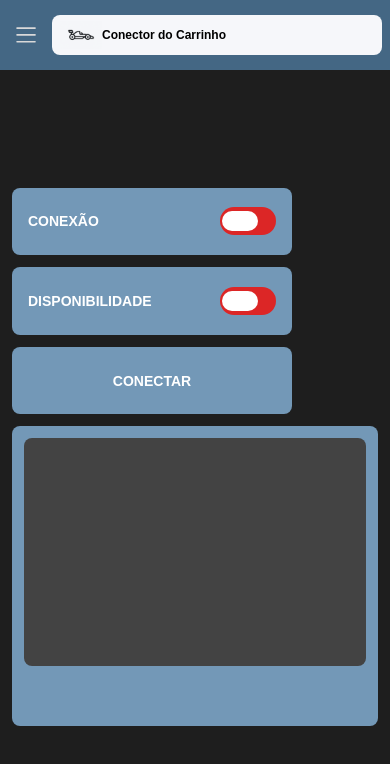
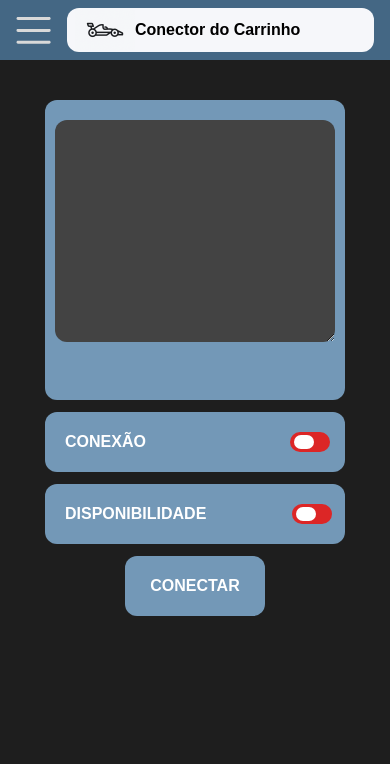
Before and after one commit to PI1-2025-FCTE/2025.2-PI-Front, a Next.js app in the folder src/: page / in a window 390 px wide. Shown: the top 764 px of the page. Built offline with nearby package versions, Linux system fonts and the light colour scheme; what @gradin/tailwindcss-scrollbar would draw is missing.

Commit message:
Responsive Components
I've implemented the code that turns the components in responsive components.

```diff
--- a/src/app/components/Button.tsx
+++ b/src/app/components/Button.tsx
@@ -5,8 +5,8 @@ type ButtonProps = {
 
 export default function Button({onClick, text}: ButtonProps ) {
     return(
-        <button onClick={onClick} className="h-[8vh] min-h-[60px] max-h-[70px] w-full max-w-[280px] bg-[#7398B7] rounded-lg flex items-center justify-center transition hover:scale-[1.02] flex-shrink-0">
-            <h1 className="text-white font-bold text-sm sm:text-base">{text}</h1>
+        <button onClick={onClick} className="h-[60px] w-[140px] lg:h-[100px] lg:w-[400px] bg-[#7398B7] rounded-xl flex items-center justify-center transition hover:scale-[1.02]">
+            <h1 className="text-white font-bold lg:text-[25px]">{text}</h1>
         </button>
     );
 }
--- a/src/app/components/Details.tsx
+++ b/src/app/components/Details.tsx
@@ -4,8 +4,8 @@ type DetailsProps = {
 
 export default function Details({text}: DetailsProps) {
     return(
-        <div className="flex-1 min-h-0 bg-[#434343] rounded-lg mx-3 mb-3 overflow-y-auto scrollbar scrollbar-thumb-[#7398B7] scrollbar-track-[#434343]">
-            <p className="text-white p-3 sm:p-4 text-xs sm:text-sm leading-relaxed">{text}</p>
+        <div className="mt-2.5 bg-[#434343] rounded-xl h-[195px] w-[280px] lg:h-[480px] lg:w-[350px] xl:w-[610px]  2xl:h-[570px] 2xl:w-[880px] overflow-y-auto">
+            <p className="text-white p-5 text-justify">{text}</p>
         </div>
     );
 }
--- /dev/null
+++ b/src/app/components/DownloadButton.tsx
@@ -0,0 +1,11 @@
+type DownloadButtonProps = {
+    text: string;
+}
+
+export default function DownloadButton({text}: DownloadButtonProps ) {
+    return(
+        <div className="h-[50px] w-[300px] lg:h-[100px] lg:w-[400px] bg-[#7398B7] rounded-xl flex items-center justify-center transition hover:scale-[1.02]">
+            <h1 className="text-white font-bold lg:text-[25px]">{text}</h1>
+        </div>
+    );
+}
--- a/src/app/components/Header.tsx
+++ b/src/app/components/Header.tsx
@@ -8,17 +8,17 @@ type HeaderProps = {
 
 export default function Header({onClick}: HeaderProps) {
     return(
-        <header className="h-[10vh] min-h-[60px] max-h-[70px] w-full bg-[#446784] flex items-center px-2 sm:px-4 flex-shrink-0">
-            <button onClick={onClick} className="px-2 sm:px-7 transition hover:scale-110 flex-shrink-0">
-                <SlMenu className="text-[#D9D9D9] text-[20px] sm:text-[25px]"/>
+        <header className="h-[60px] w-full bg-[#446784] flex items-center">
+            <button onClick={onClick} className="px-4 md:px-7 transition hover:scale-110">
+                <SlMenu className=" text-[#D9D9D9] text-[35px]"/>
             </button>
-            <div className="h-10 flex-1 max-w-full bg-[#F6F7FA] flex rounded-lg items-center ml-2 sm:ml-0">
+            <div className="mr-4 h-11 w-[1435px] bg-[#F6F7FA] flex rounded-xl items-center">
                 <img
                     src="/image.png"
                     alt="Conector"
-                    className="pl-2 sm:pl-4 h-7 sm:h-9"
+                    className="pl-2 h-10"
                 />
-                <h1 className="font-bold text-xs sm:text-sm truncate">Conector do Carrinho</h1>
+                <h1 className="font-bold">Conector do Carrinho</h1>
             </div>
         </header>
     );
--- a/src/app/components/RouteBox.tsx
+++ b/src/app/components/RouteBox.tsx
@@ -1,3 +1,4 @@
+
 import Link from "next/link";
 
 type RouteBoxProps = {
@@ -7,8 +8,8 @@ type RouteBoxProps = {
 export function RouteBox({index}: RouteBoxProps) {
     return(
         <Link href={`/route/${index}`}>
-            <button className="h-[50px] sm:h-[55px] w-full bg-[#7398B7] text-white font-bold flex justify-start items-center pl-4 rounded-lg transition hover:scale-[1.02] hover:bg-[#8AA8C7] text-sm">
-                Rota {index}
+            <button className="h-[80px] w-full md:w-[400px] bg-[#7398B7] text-white font-bold flex justify-start items-center pl-10 rounded-xl transition hover:scale-[1.02]">
+                PERCURSO {index}
             </button>
         </Link>
     );
--- a/src/app/components/StatusSection.tsx
+++ b/src/app/components/StatusSection.tsx
@@ -5,14 +5,14 @@ type StatusSectionProps = {
 
 export function ConnectionStatus({onClick, evaluate}: StatusSectionProps) {
     return(
-        <div onClick={onClick}  className="h-[8vh] min-h-[60px] max-h-[70px] w-full max-w-[280px] bg-[#7398B7] rounded-lg flex items-center justify-between px-4 cursor-pointer flex-shrink-0">
-            <h1 className="text-white font-bold text-sm sm:text-base">CONEXÃO</h1>
+        <div onClick={onClick}  className="h-[60px] w-[300px] lg:h-[100px] lg:w-[400px] bg-[#7398B7] rounded-xl flex items-center gap-36 lg:gap-40">
+            <h1 className="pl-5 text-white font-bold lg:text-[25px]">CONEXÃO</h1>
             {evaluate ?
-            (<div className="h-7 w-14 bg-green-500 rounded-full flex items-center pr-0.5 justify-end flex-shrink-0">
-                <div className="h-5 w-9 bg-white rounded-full"/>
+            (<div className=" h-5 w-10 lg:h-10 lg:w-20 bg-green-500 rounded-full flex items-center pr-1 justify-end">
+                <div className="h-3.5 w-5 lg:h-8 lg:w-12 bg-white rounded-full"/>
             </div>) :
-            (<div className="h-7 w-14 bg-red-600 rounded-full flex items-center pl-0.5 flex-shrink-0">
-                <div className="h-5 w-9 bg-white rounded-full"/>
+            (<div className="h-5 w-10 lg:h-10 lg:w-20 bg-red-600 rounded-full flex items-center pl-1">
+                <div className="h-3.5 w-5 lg:h-8 lg:w-12 bg-white rounded-full"/>
             </div>)}
         </div>
     );
@@ -20,14 +20,14 @@ export function ConnectionStatus({onClick, evaluate}: StatusSectionProps) {
 
 export function DisponibilityStatus({onClick, evaluate}: StatusSectionProps) {
     return(
-        <div onClick={onClick}  className="h-[8vh] min-h-[60px] max-h-[70px] w-full max-w-[280px] bg-[#7398B7] rounded-lg flex items-center justify-between px-4 cursor-pointer flex-shrink-0">
-            <h1 className="text-white font-bold text-sm sm:text-base">DISPONIBILIDADE</h1>
+        <div onClick={onClick}  className="h-[60px] w-[300px] lg:h-[100px] lg:w-[400px] bg-[#7398B7] rounded-xl flex items-center gap-[86px] lg:gap-16">
+            <h1 className="pl-5 text-white font-bold lg:text-[25px]">DISPONIBILIDADE</h1>
             {evaluate ?
-            (<div className="h-7 w-14 bg-green-500 rounded-full flex items-center pr-0.5 justify-end flex-shrink-0">
-                <div className="h-5 w-9 bg-white rounded-full"/>
+            (<div className=" h-5 w-10 lg:h-10 lg:w-20 bg-green-500 rounded-full flex items-center pr-1 justify-end">
+                <div className="h-3.5 w-5 lg:h-8 lg:w-12 bg-white rounded-full"/>
             </div>) :
-            (<div className="h-7 w-14 bg-red-600 rounded-full flex items-center pl-0.5 flex-shrink-0">
-                <div className="h-5 w-9 bg-white rounded-full"/>
+            (<div className="h-5 w-10 lg:h-10 lg:w-20 bg-red-600 rounded-full flex items-center pl-1">
+                <div className="h-3.5 w-5 lg:h-8 lg:w-12 bg-white rounded-full"/>
             </div>)}
         </div>
     );
--- a/src/app/page.tsx
+++ b/src/app/page.tsx
@@ -49,33 +49,44 @@ export default function Home() {
     }
 
     return(
-        <div className="h-screen w-full bg-[#1E1E1E] flex flex-col overflow-hidden">
+        <div>
+            {sideBar ?
+            (<SideBar onClick={handleClick}/>)
+            :
+            (<div className="min-h-screen w-full bg-[#1E1E1E] ">
                 <Header onClick={handleClick}/>
-            <div className="flex flex-1 min-h-0">
-                {sideBar ? (
-                    <SideBar onClick={handleClick}/>
-                ) : (
-                    <div className="flex-1 flex flex-col lg:flex-row gap-3 lg:gap-6 p-3 lg:p-6 min-h-0 items-center justify-center">
-                        <div className="flex flex-col gap-3 w-full sm:w-auto lg:self-start lg:mt-12">
+                <div className="flex my-10 mx-10 h-full flex-col-reverse lg:flex-row justify-center items-center lg:items-stretch lg:justify-normal ">
+                    <div className="flex flex-col justify-center items-center mt-3 gap-3 lg:justify-normal lg:mt-0 lg:gap-10">
                             <ConnectionStatus onClick={changeConection} evaluate={connection}/>
                             <DisponibilityStatus onClick={changeDisponiblity} evaluate={disponibility}/>
                         {!connection &&
-                            (<div>
+                        (<div className="lg:mt-[50px] 2xl:mt-[220px]">
                             <Button onClick={connect} text={"CONECTAR"}/>
                         </div>)}
                         {connection && !disponibility && (
-                            <div>
+                        <div className="lg:mt-[50px] 2xl:mt-[220px]">
                             <Button onClick={stopRoute} text={"PARAR TRAJETO"}/>
                         </div>)}
                     </div>
-                        <div className="w-full sm:w-[400px] md:w-[450px] lg:w-[500px] h-[300px] sm:h-[400px] md:h-[450px] lg:h-[500px] bg-[#7398B7] rounded-lg flex flex-col justify-center items-center p-3 lg:p-4 gap-3 flex-shrink-0">
-                            <textarea className="w-full flex-1 min-h-0 bg-[#434343] text-white p-3 lg:p-4 rounded-lg resize-none" />
+                    <div className="
+                        h-[300px] w-[300px] pb-3
+                        lg:h-[440px] lg:w-[600px] lg:ml-14 lg:pb-0
+                        xl:h-[440px] xl:w-[700px]
+                        2xl:h-[600px] 2xl:w-[1000px]
+                        bg-[#7398B7] rounded-xl flex flex-col justify-center items-center">
+                        <textarea className="mt-5
+                        h-[280px] w-[280px]
+                        lg:h-[300px] lg:w-[465px]
+
+                        xl:h-[330px] xl:w-[680px]
+                        2xl:h-[460px] 2xl:w-[900px] p-5
+                        bg-[#434343] text-white rounded-xl" />
+                        <div className="h-5"/>
                         {(connection && disponibility) ?
-                            (<button onClick={sendInstruction} className="h-9 w-[90px] bg-blue-600 rounded-lg text-white text-sm transition hover:scale-110 flex-shrink-0">Enviar</button>) : (<div className="h-9 w-[90px] flex-shrink-0"/>)}
+                        (<button onClick={sendInstruction} className="h-10 w-[100px] bg-blue-600 rounded-xl text-white transition hover:scale-110">Enviar</button>) : (<div className="h-10 w-[100px]"/>)}
                     </div>
                 </div>
-                )}
-            </div>
+            </div>)}
         </div>
     );
 }
```
Also changed, not shown: src/app/components/Graph.tsx (+16 -14 lines), src/app/components/SideBar.tsx (+14 -10 lines), src/app/route/[id]/page.tsx (+19 -21 lines). Lines whose indentation alone changed are shown as unchanged.
